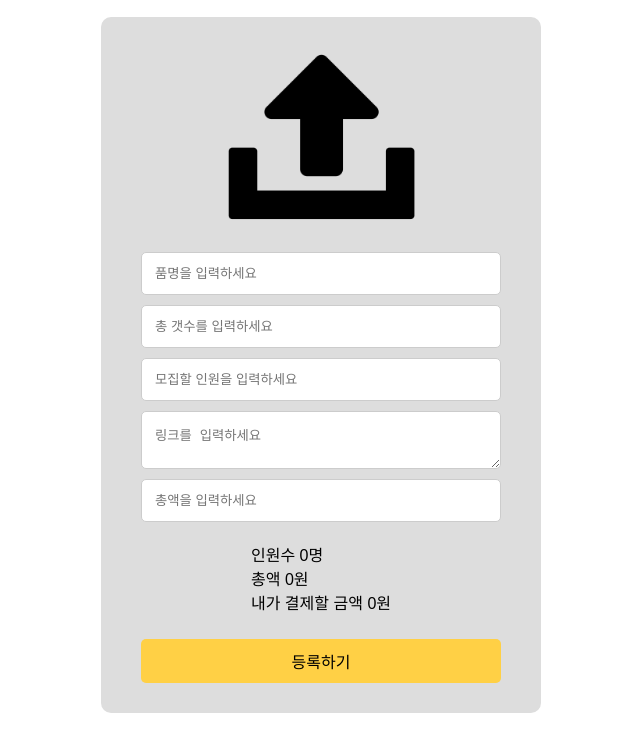
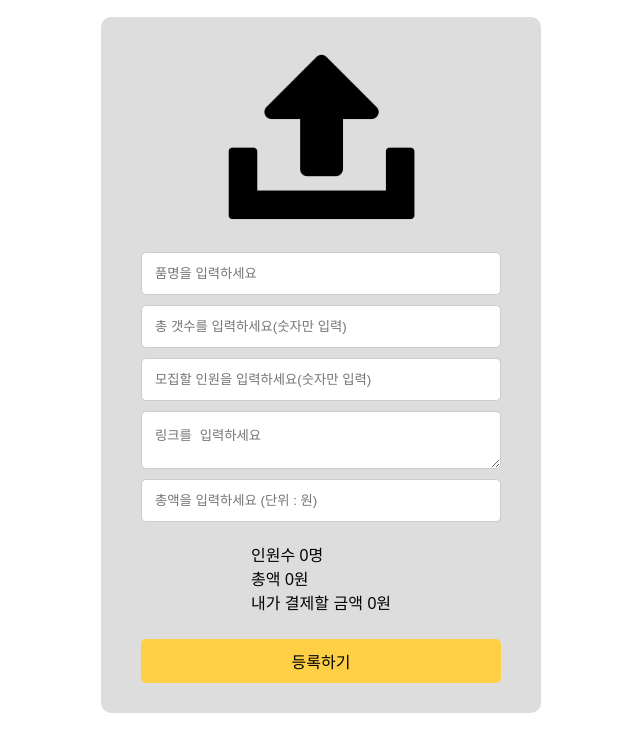
Before and after one commit to mbeankong/Eureotcha, a website: page FE/public/html/register.html in a window 1280 px wide. Shown: the part 118-851 px from the top of the page, without its empty margins (319-959 px from the left). Drawn offline with nearby package versions, Linux system fonts and the light colour scheme; a web font is replaced by a local one.

Commit message:
register 입력 placeholder 디테일하게 수정

```diff
--- a/FE/public/html/register.html
+++ b/FE/public/html/register.html
@@ -31,10 +31,10 @@
         <input type="file" id="file-upload" accept="image/*" style="display: none;" />
 
         <input type="text" placeholder="품명을 입력하세요" id="item-name">
-        <input type="number" placeholder="총 갯수를 입력하세요" id="total-quantity">
-        <input type="number" placeholder="모집할 인원을 입력하세요" id="num-people">
-        <textarea placeholder="링크를 입력하세요 " id="product-link"></textarea>
-        <input type="number" placeholder="총액을 입력하세요" id="total-price">
+        <input type="number" placeholder="총 갯수를 입력하세요(숫자만 입력)" id="total-quantity">
+        <input type="number" placeholder="모집할 인원을 입력하세요(숫자만 입력)" id="num-people">
+        <textarea placeholder="링크를 입력하세요" id="product-link"></textarea>
+        <input type="number" placeholder="총액을 입력하세요 (단위 : 원)" id="total-price">
 
         <div class="summary">
             <span>인원수 <span id="people-count">0</span>명</span> <br>
```
